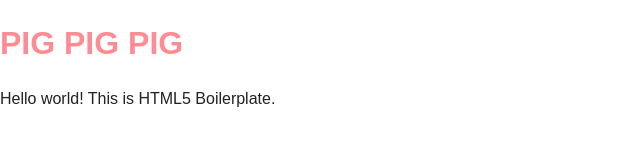
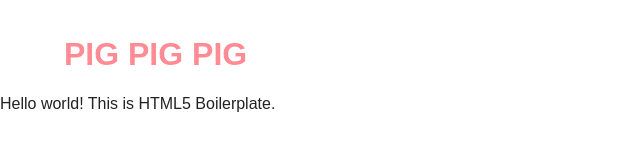
Before and after one commit to schramphoto/105-project, a plain HTML site: page index.html in a window 1280 px wide. Shown: the whole page, without its empty margins (0-640 px from the left). Drawn offline with nearby package versions, Linux system fonts and the light colour scheme.

Commit message:
changed hero font + margins

```diff
--- a/css/main.css
+++ b/css/main.css
@@ -97,6 +97,8 @@ textarea {
 
 h1 {
 	color:#ff8b94;
+	font-family: 'Denk One', sans-serif;
+	margin: 1em 0 0 2em
 }
 
 
```
